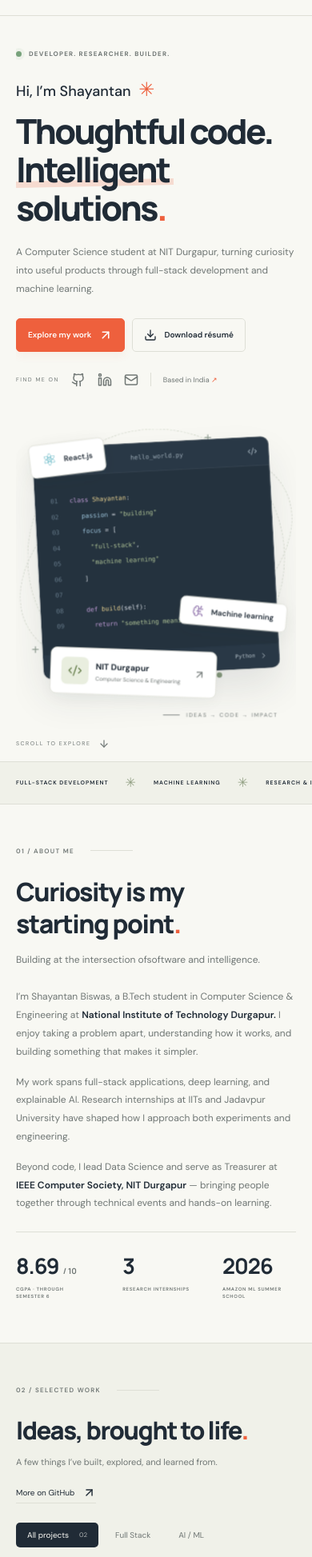
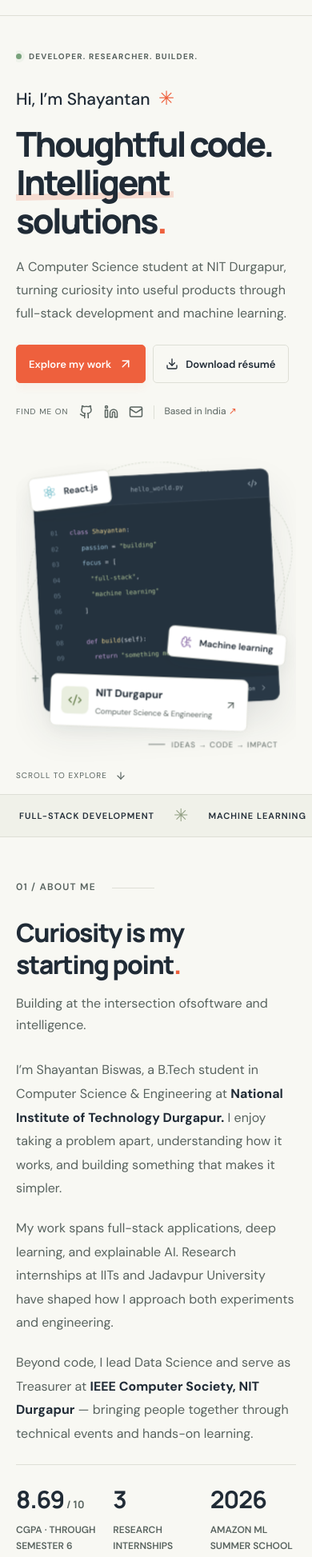
Before and after one commit to Shayantan1012/portfolio, a React (Vite) app: page / in a window 390 px wide. Shown: the part 50-1997 px from the top of the page at 80% size. Built offline with nearby package versions, Linux system fonts and the light colour scheme.

Commit message:
Add typography styles for improved readability and responsiveness

```diff
--- a/src/main.jsx
+++ b/src/main.jsx
@@ -2,6 +2,7 @@ import React, { useEffect, useRef, useState } from 'react';
 import { createRoot } from 'react-dom/client';
 import { ArrowUpRight, ArrowDown, ArrowRight, Github, Linkedin, Mail, Download, Menu, X, Code2, BrainCircuit, Layers, Terminal, Sparkles, Check, Copy, Sun, Moon, Leaf, ChevronRight, ExternalLink } from 'lucide-react';
 import './styles.css';
+import './typography.css';
 
 const links = {
   github: 'https://github.com/Shayantan1012',
--- /dev/null
+++ b/src/typography.css
@@ -0,0 +1,169 @@
+/* Readable type sizes for portfolio content. Miniature project artwork
+   keeps its own scale so these rules only affect the actual page text. */
+:root {
+  --muted: #58635f;
+  font-family: 'DM Sans', 'Segoe UI', Arial, sans-serif;
+  font-size: 16px;
+  -webkit-text-size-adjust: 100%;
+  text-size-adjust: 100%;
+}
+
+:root[data-theme='dark'] { --muted: #bac4c0; }
+
+body { line-height: 1.65; }
+h1, h2, h3 { font-family: 'Manrope', 'Segoe UI', Arial, sans-serif; }
+h2 { font-size: clamp(32px, 3.6vw, 44px); }
+
+.wordmark-name { font-size: 11px; }
+.navigation > a, .nav-contact { font-size: 14px; }
+.nav-contact { padding: 12px 18px; }
+.eyebrow, .hero-eyebrow, .section-label { font-size: 12px; letter-spacing: 1.2px; }
+.hero-intro { font-size: 22px; }
+.hero-description { font-size: 17px; line-height: 1.8; max-width: 440px; }
+.button, .hero-buttons .button { font-size: 14px; min-height: 48px; }
+.hero-socials > span:first-child { font-size: 11px; letter-spacing: 1px; }
+.hero-location { font-size: 13px; }
+.hero-socials { flex-wrap: wrap; }
+.scroll-cue, .art-caption { font-size: 11px; letter-spacing: 1px; }
+.floating-tag { font-size: 13px; }
+.education-badge strong { font-size: 15px; }
+.education-badge span { font-size: 11px; }
+.focus-strip span { font-size: 11px; letter-spacing: 1px; }
+.focus-strip .strip-star { font-size: 22px; }
+
+.about-grid { grid-template-columns: 1fr 1.4fr; gap: 56px; }
+.about-subtitle { font-size: 17px; line-height: 1.7; }
+.about-text > p { font-size: 17px; line-height: 1.85; margin-bottom: 20px; }
+.about-text > p strong { font-weight: 650; }
+.about-facts { display: grid; grid-template-columns: repeat(3, minmax(0, 1fr)); gap: 22px; }
+.about-facts strong { font-size: 36px; line-height: 1.3; }
+.about-facts strong > span { font-size: 16px; }
+.about-facts small { font-size: 12px; line-height: 1.6; letter-spacing: .5px; margin-top: 10px; max-width: none; }
+
+.section-heading h2 { font-size: clamp(32px, 3.6vw, 44px); }
+.section-heading p { font-size: 16px; line-height: 1.7; }
+.text-link, .section-heading .text-link { font-size: 14px; }
+.project-filters button { font-size: 14px; padding: 9px 14px; }
+.project-filters button > span { font-size: 12px; }
+.project-meta { font-size: 12px; letter-spacing: .6px; }
+.project-meta > span:last-child { font-size: 12px; }
+.project-card h3 { font-size: 24px; }
+.project-card > p { font-size: 16px; line-height: 1.8; min-height: 86px; }
+.project-tags > span { font-size: 12px; padding: 6px 10px; }
+.project-source { font-size: 14px; }
+
+.heading-note { font-size: 11px; }
+.experience-date { font-size: 12px; line-height: 1.6; }
+.experience-title h3 { font-size: 24px; line-height: 1.4; }
+.experience-content h4 { font-size: 15px; line-height: 1.6; }
+.experience-content p { font-size: 16px; line-height: 1.8; }
+.location-badge { font-size: 12px; white-space: nowrap; }
+.experience-foot > span, .experience-foot a, .research-detail { font-size: 12px; line-height: 1.7; }
+.experience-foot > span { color: #b83b1c; }
+:root[data-theme='dark'] .experience-foot > span { color: #ff997b; }
+.experience-foot { align-items: flex-start; }
+.experience-row { grid-template-columns: 190px 66px minmax(0, 1fr); }
+.experience-date > span { display: block; padding-right: 18px; }
+.leadership-card .eyebrow { font-size: 11px; color: #526743; }
+.leadership-card h3 { font-size: 23px; line-height: 1.4; }
+.leadership-card p { font-size: 15px; line-height: 1.8; color: #53634a; }
+
+.skill-group h3 { font-size: 17px; line-height: 1.5; }
+.skill-chips > span { font-size: 13px; padding: 7px 10px; }
+.achievement-row strong { font-size: 16px; }
+.achievement-row p { font-size: 14px; line-height: 1.8; }
+.contact-top .eyebrow { font-size: 12px; color: #c4d0d4; }
+.contact-card > p { font-size: 17px; line-height: 1.8; color: #c4d0d4; }
+.contact-actions .button { font-size: 15px; }
+.email-control a { font-size: 15px; color: #e0e7e9; overflow-wrap: anywhere; }
+.email-control { max-width: 100%; }
+.email-control button { flex-shrink: 0; }
+.copy-status { font-size: 12px; }
+.footer > p { font-size: 12px; }
+.footer > div > a { font-size: 13px; }
+.footer { flex-wrap: wrap; }
+
+.dialog-content > .eyebrow { font-size: 12px; }
+.dialog-content > p { font-size: 16px; line-height: 1.8; }
+.dialog-content li { font-size: 14px; line-height: 1.7; }
+.dialog-content .project-tags > span { font-size: 12px; }
+
+@media (max-width: 1100px) {
+  .navigation { gap: 20px; }
+  .nav-actions { gap: 14px; }
+  .about-grid { gap: 32px; }
+  .experience-row { grid-template-columns: 155px 57px minmax(0, 1fr); }
+  .experience-date { font-size: 11px; }
+  .about-facts { gap: 14px; }
+  .about-facts strong { font-size: 32px; }
+  .project-card > p { min-height: 115px; }
+}
+
+@media (max-width: 820px) {
+  .navigation { gap: 15px; }
+  .navigation > a, .nav-contact { font-size: 13px; }
+  .hero-description { font-size: 16px; }
+  .hero-buttons .button { font-size: 13px; }
+  .hero-socials { gap: 13px; }
+  .hero-socials > span:first-child { font-size: 10px; }
+  .hero-location { font-size: 12px; }
+  .hero-eyebrow { font-size: 10px; }
+  .focus-strip .container { width: max-content; padding-inline: 24px; gap: 24px; }
+  .focus-strip { overflow: hidden; }
+  .about-grid { grid-template-columns: 1fr; gap: 28px; }
+  .about-text { max-width: 68ch; }
+  .about-facts { gap: 22px; }
+  .experience-row { grid-template-columns: 120px 52px minmax(0, 1fr); }
+  .experience-title { align-items: flex-start; }
+  .experience-title h3 { font-size: 22px; }
+  .leadership-card h3 { font-size: 21px; }
+  .footer > p { order: 3; width: 100%; }
+}
+
+@media (max-width: 600px) {
+  .wordmark-name { font-size: 10px; letter-spacing: .6px; }
+  .navigation > a { font-size: 16px; }
+  .hero-intro { font-size: 21px; }
+  .hero-eyebrow { font-size: 10px; line-height: 1.7; }
+  .hero-description { font-size: 16px; }
+  .hero-buttons .button { font-size: 13px; padding: 12px 15px; }
+  .hero-socials { gap: 13px; }
+  .scroll-cue { font-size: 10px; }
+  .section-label { font-size: 12px; }
+  .about-subtitle, .about-text > p { font-size: 16px; }
+  .about-facts { gap: 14px; }
+  .about-facts strong { font-size: 30px; }
+  .about-facts strong > span { font-size: 13px; margin-left: 3px; }
+  .about-facts small { font-size: 12px; letter-spacing: 0; }
+  .project-filters { gap: 3px; flex-wrap: wrap; }
+  .project-filters button { font-size: 13px; padding: 9px 12px; }
+  .project-card h3 { font-size: 23px; }
+  .project-card > p { font-size: 16px; min-height: auto; }
+  .experience-row { grid-template-columns: 45px minmax(0, 1fr); }
+  .experience-date { font-size: 12px; }
+  .experience-date > span { padding-right: 0; }
+  .experience-title h3 { font-size: 21px; }
+  .experience-content h4 { font-size: 14px; }
+  .experience-content p { font-size: 16px; }
+  .location-badge { font-size: 11px; }
+  .leadership-card { gap: 13px; }
+  .leadership-card h3 { font-size: 20px; }
+  .leadership-card p { font-size: 14px; }
+  .leadership-card .eyebrow { font-size: 10px; line-height: 1.8; }
+  .skill-group h3 { font-size: 16px; }
+  .skill-chips > span { font-size: 12px; padding: 6px 8px; }
+  .contact-top .eyebrow { font-size: 11px; letter-spacing: .8px; }
+  .contact-card > p { font-size: 16px; }
+  .contact-actions .button { font-size: 14px; }
+  .email-control a { font-size: 14px; }
+  .footer > p { font-size: 12px; line-height: 1.8; }
+  .footer > div > a { font-size: 13px; }
+}
+
+@media (max-width: 380px) {
+  .wordmark-name { font-size: 9px; }
+  .about-facts { grid-template-columns: 1fr; gap: 20px; }
+  .about-facts > div { display: grid; grid-template-columns: 95px minmax(0, 1fr); align-items: center; gap: 14px; }
+  .about-facts small { margin-top: 0; }
+  .hero-buttons { flex-direction: column; align-items: flex-start; }
+}
```
Also changed, not shown: 1 other file (tests, documents, lock files or other folders).
